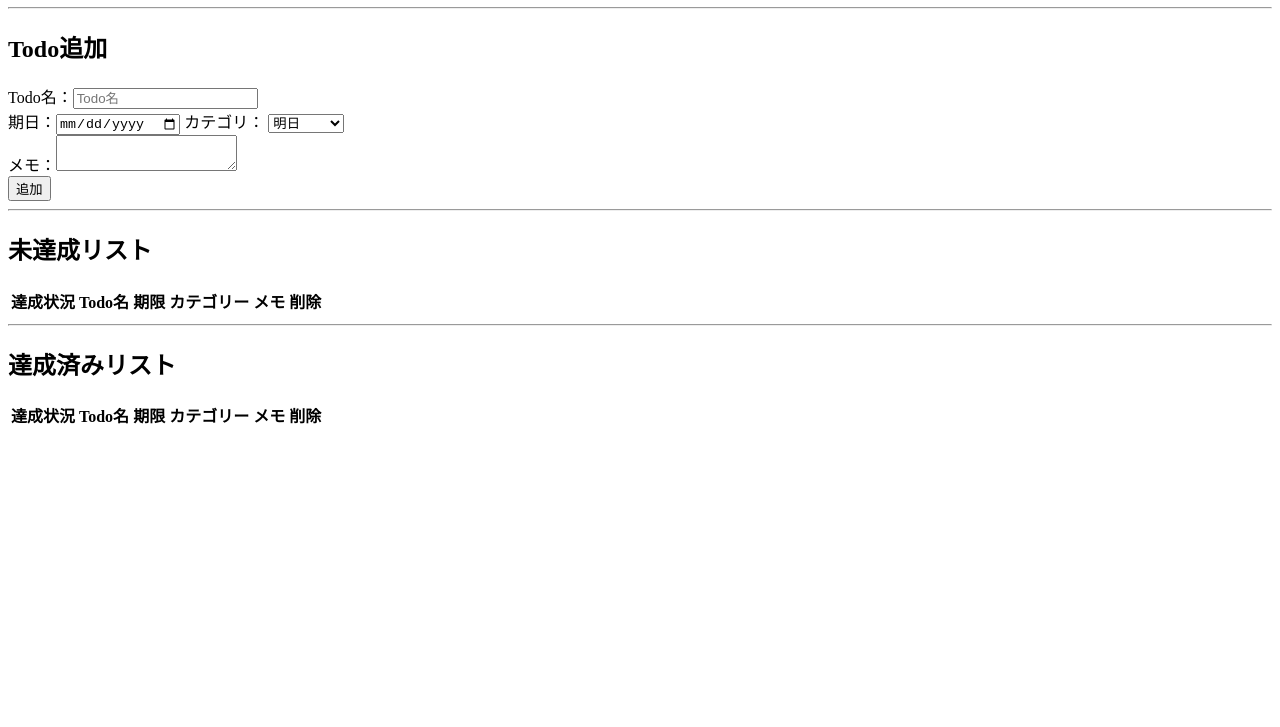
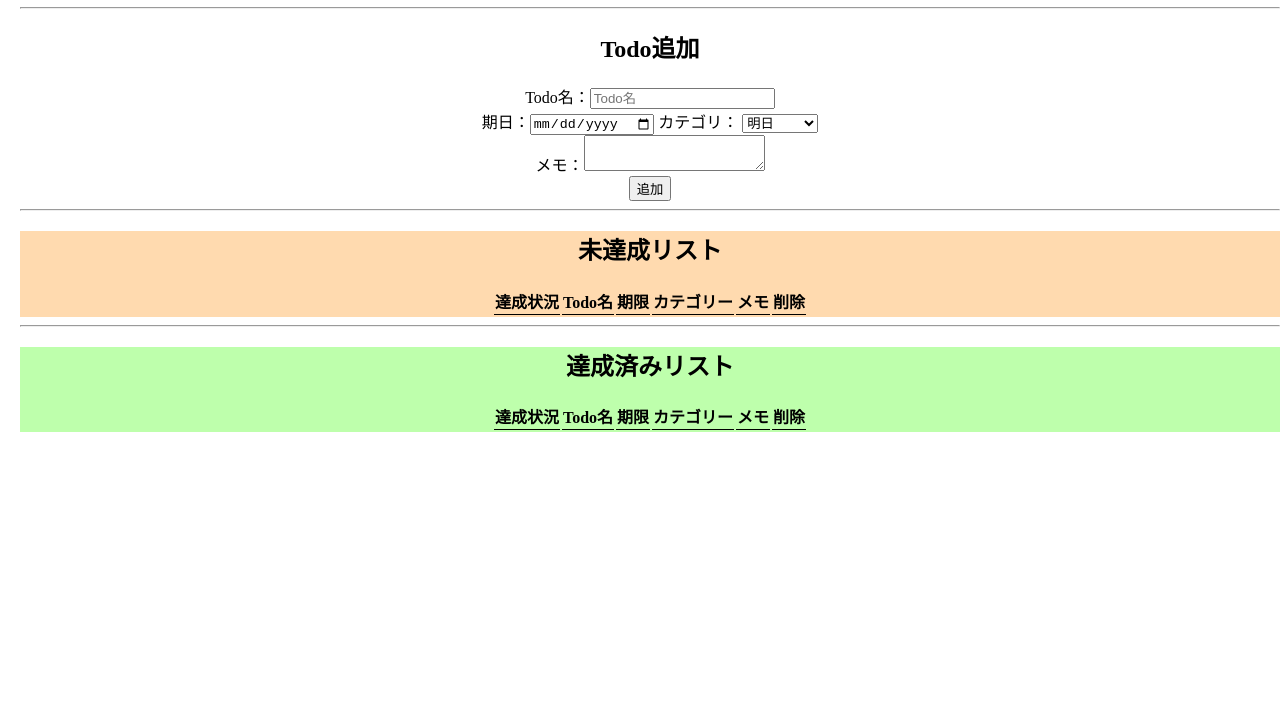
Before and after one commit to mono118/Todolist, a plain HTML site: page index.html in a window 1280 px wide. Shown: the part 73-800 px from the top of the page. Drawn offline with Linux system fonts and the light colour scheme.

Commit message:
とりあえずこれで完成 一生終わらなくなる気がしてきたから
データの保存ができない状態なので、phpなりsqlなり使って、サーバに情報を保存できるようにしたい
そうするとサーバをどうにか確保しないといけないので、という問題に
いつかやる

jsがきったないのが気になる クラスの外部ファイル読み込みわからんかった
リストの中身をclassで管理すると、各種の情報だとか関数を管理しやすいと思う
あと、メモの動作がおかしいことに気がつきました。どうにかしておいてください

どうしてこんなことに... ひとえに時間がなかった

```diff
--- a/Todo.css
+++ b/Todo.css
@@ -1,3 +1,33 @@
+html{
+    font-size: 16px;
+    font-family: serif;
+}
+*{
+    box-sizing: border-box;
+}
+body{
+    margin: 0 0 0 0;
+    padding-left: 20px;
+    text-align: center;
+}
+p, li, td{
+    line-height: 1.7;
+}
+
+
 .taskList{
     text-align: center;
 }
+#ongoing{
+    background-color: rgba(255, 193, 123, 0.6);
+}
+#completed{
+    background-color: rgba(147, 255, 117, 0.6);
+}
+table{
+    margin: auto;
+}
+
+th{
+    border-bottom: 1px solid #000;
+}
--- a/Todo.js
+++ b/Todo.js
@@ -66,6 +66,7 @@ function TodoList(){
     }
     list.push(document.createTextNode(category));
     list.push(memoButton);
+    memo.value = "";
     /*list.push(detaileButton);
     list.push(editButton);*/
     list.push(deleteButton);
--- a/index.html
+++ b/index.html
@@ -40,7 +40,7 @@
         </table>
     </div>
     <hr>
-    <div id="compleated">
+    <div id="completed">
         <h2>達成済みリスト</h2>
         <table id="completedList" class="taskList">
         <thead>
```
